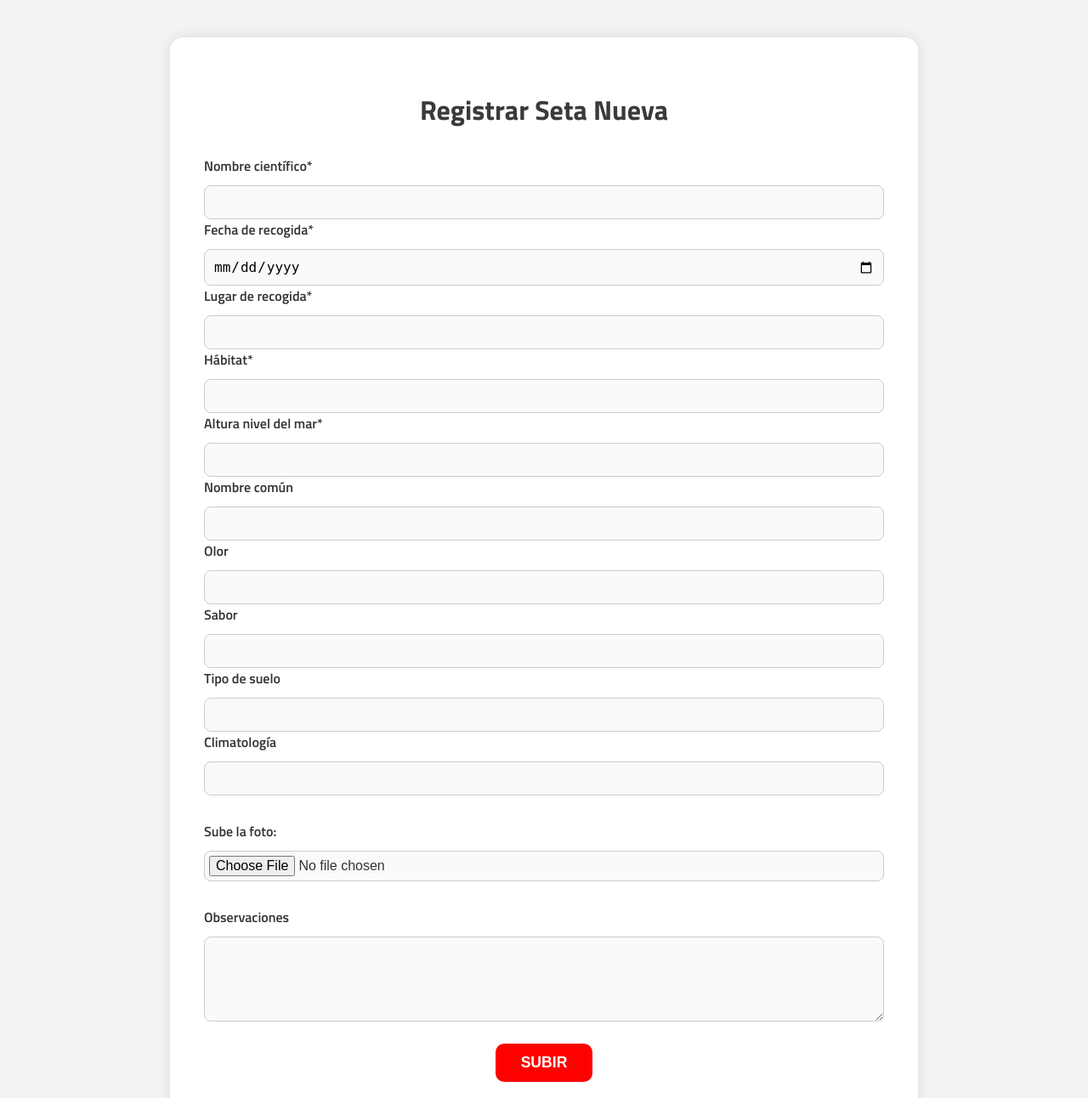
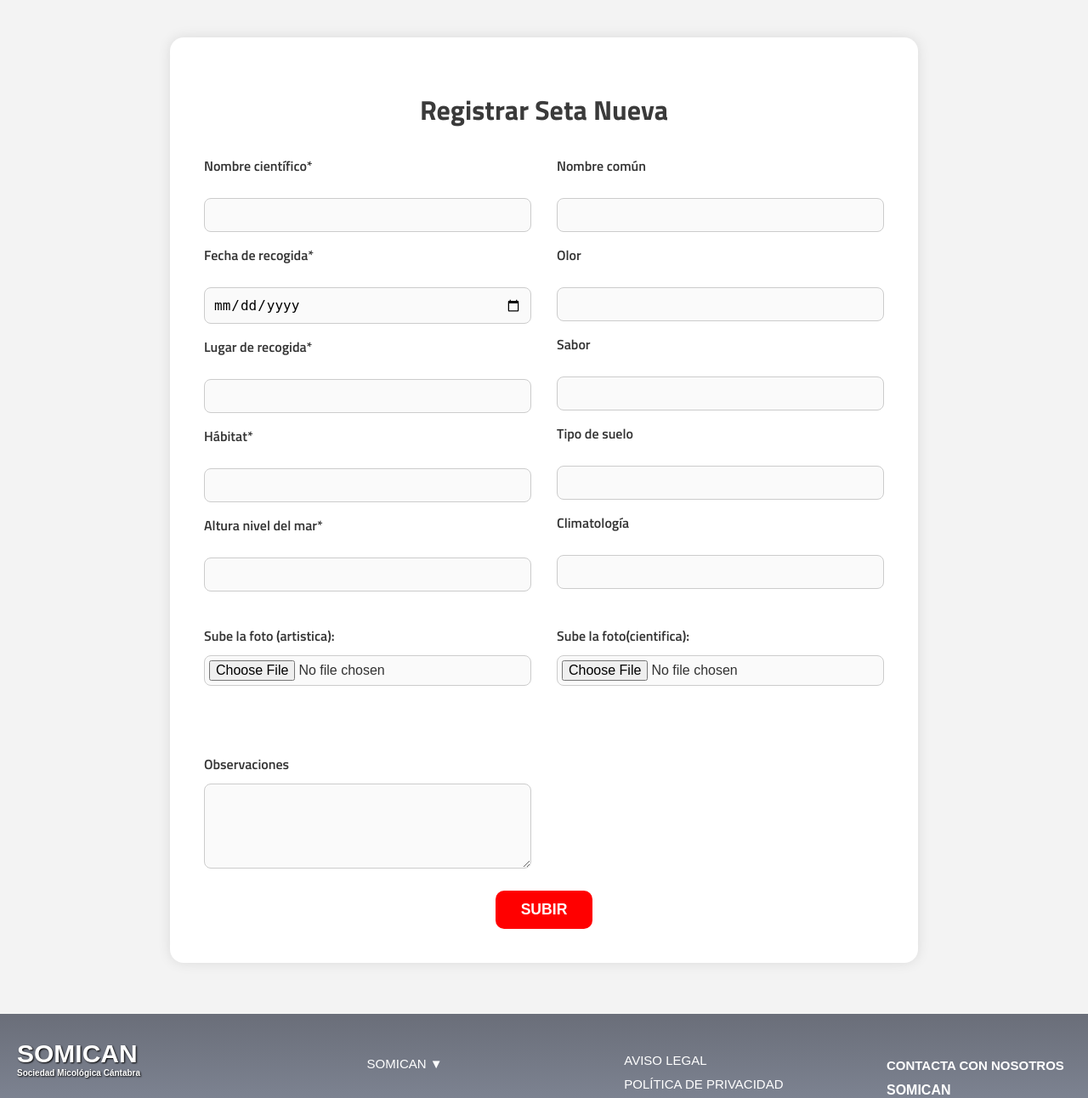
Before and after one commit to DanielAsenov43/retosomican, a PHP site: page /Pages/SubirSeta.html in a window 1280 px wide. Shown: the part 178-1470 px from the top of the page at 85% size. Run offline with PHP 8.4, Linux system fonts and the light colour scheme.

Commit message:
formulario acabado

```diff
--- a/Pages/SubirSeta.html
+++ b/Pages/SubirSeta.html
@@ -12,6 +12,7 @@
   <link rel="preconnect" href="https://fonts.googleapis.com" />
   <link rel="preconnect" href="https://fonts.gstatic.com" crossorigin />
   <link href="https://fonts.googleapis.com/css2?family=Titillium+Web:ital,wght@0,200;0,300;0,400;0,600;0,700;0,900;1,200;1,300;1,400;1,600;1,700&display=swap" rel="stylesheet" />
+  <script src="../Scripts/subirSeta.js"></script>
 </head>
 <header>
   <div class="header-top">
@@ -73,12 +74,12 @@
     </a>
   </div>
 </header>
-
 <body>
   <main class="registro-container">
     <h1>Registrar Seta Nueva</h1>
     <form class="form-seta">
-      <div>
+      <div class="form-grid">
+        <div class="col">
           <label>Nombre científico*</label>
           <input type="text" name="nombre_cientifico" required>
 
@@ -93,6 +94,9 @@
 
           <label>Altura nivel del mar*</label>
           <input type="number" name="altura" required>
+
+        </div>
+        <div class="col">
 
           <label>Nombre común</label>
           <input type="text" name="nombre_comun">
@@ -110,14 +114,22 @@
           <input type="text" name="clima">
         </div>
         <div class="subirFoto">
-        <label for="myfile">Sube la foto:</label>
-        <input type="file" id="myfile" name="myfile">
+          <label for="myfile">Sube la foto (artistica):</label>
+          <input type="file" id="myfile" name="myfile" onchange="previewImage()">
+          <!-- Contenedor para la imagen vista previa -->
+          <div id="imagePreview"></div>
+        </div>
+        <div class="subirFoto">
+          <label for="myfile">Sube la foto(cientifica):</label>
+          <input type="file" id="myfile" name="myfile" onchange="previewImage()">
+          <!-- Contenedor para la imagen vista previa -->
+          <div id="imagePreview"></div>
         </div>
         <div class="observaciones">
           <label>Observaciones</label>
           <textarea name="observaciones" rows="4"></textarea>
         </div>
-
+      </div>
       <div class="form-button">
         <button type="submit">SUBIR</button>
       </div>
--- /dev/null
+++ b/Scripts/subirSeta.js
@@ -0,0 +1,23 @@
+function previewImage() {
+  const file = document.getElementById("myfile").files[0];
+  const preview = document.getElementById("imagePreview");
+  const reader = new FileReader();
+
+  reader.onloadend = function() {
+    const img = document.createElement("img");
+    img.src = reader.result;
+    // Limpia el contenedor antes de agregar la nueva imagen
+    preview.innerHTML = '';
+    preview.appendChild(img);
+  };
+
+  if (file) {
+    reader.readAsDataURL(file); // Lee el archivo como URL de datos
+  } else {
+    preview.innerHTML = ''; // Si no hay archivo, limpia el contenedor
+  }
+}
+// Asocia el evento de cambio de archivo al input
+window.onload = function() {
+    document.getElementById("myfile").addEventListener("change", previewImage);
+}
--- a/Styles/SubirSeta.css
+++ b/Styles/SubirSeta.css
@@ -94,3 +94,36 @@ form.form-seta textarea {
     width: 100%;
   }
 }
+
+.form-grid {
+  display: grid;
+  grid-template-columns: 1fr 1fr; /* Cambié esto de 3 columnas a 2 */
+  gap: 30px;
+}
+
+.col {
+  display: flex;
+  flex-direction: column;
+  gap: 15px;
+}
+
+.col input,
+.col textarea {
+  width: 100%;
+}
+
+#imagePreview {
+  max-width: 300px; /* Ajusta el tamaño máximo que ocupará la imagen */
+  max-height: 300px; /* Controla la altura máxima de la imagen */
+  overflow: hidden; /* Asegura que la imagen no se desborde */
+  margin: 20px 0; /* Espaciado superior e inferior */
+  display: flex;
+  justify-content: center; /* Centra la imagen dentro del contenedor */
+  align-items: center; /* Centra la imagen verticalmente */
+}
+
+#imagePreview img {
+  width: 100%; /* La imagen ocupará el 100% del ancho del contenedor */
+  height: auto; /* Mantiene la proporción de la imagen */
+  object-fit: contain; /* Asegura que la imagen se ajuste sin distorsión */
+}
```
Lines whose indentation alone changed are shown as unchanged.
